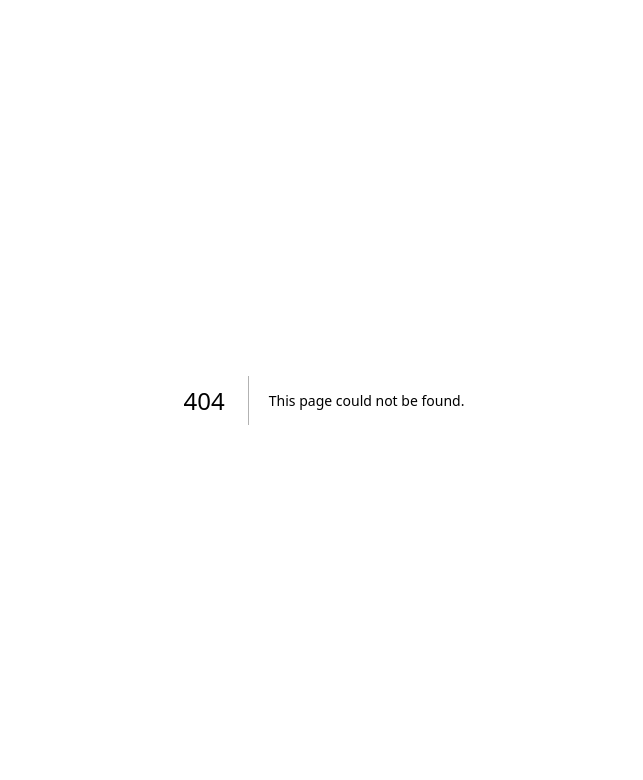
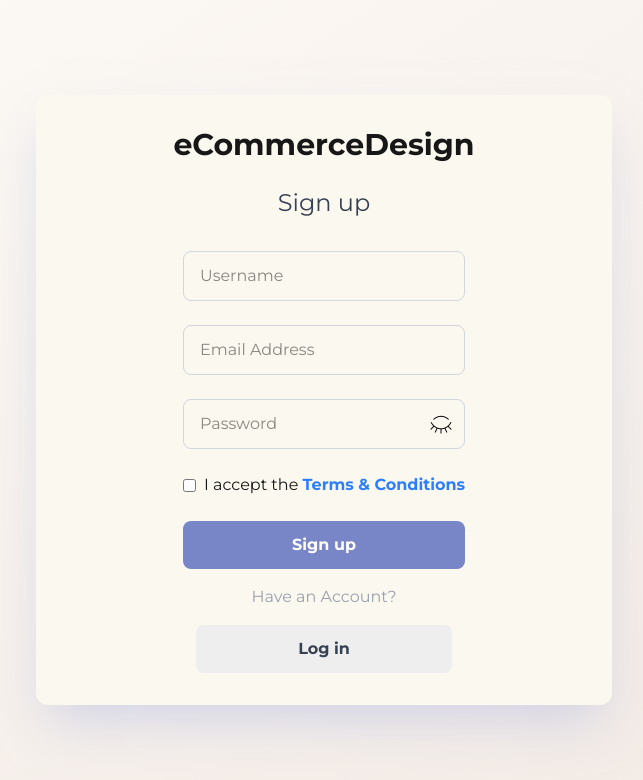
Before and after one commit to LeandroAS27/ecommerceDesign, a Next.js app in the folder ecommerce-frontend/: page /auth/register in a window 1280 px wide. Before the commit this address had no page. Shown: the top 780 px of the page, without its empty margins (316-959 px from the left). Built offline with nearby package versions, Linux system fonts and the light colour scheme.

Commit message:
Feito a tela de login e register, mais as funcionalidade para enviar os dados e fazer o login

```diff
--- /dev/null
+++ b/ecommerce-frontend/src/app/auth/login/page.jsx
@@ -0,0 +1,75 @@
+"use client"
+
+import { useState } from "react";
+import Image from "next/image";
+import Eye from '../../../../public/olho-visível.png';
+import EyeClosed from '../../../../public/olho-fechado.png';
+import Link from "next/link";
+
+const Login = () => {
+    const [showPassword, setShowPassword] = useState(false);
+
+    const handleShowPassword = (e) => {
+        e.preventDefault()
+        setShowPassword((prev) => !prev);
+    }
+
+    const handleSubmit = () => {
+
+    }
+
+    return(
+        <div className="w-full h-screen flex flex-col justify-center items-center bg-gradient-to-br from-[#FDFAF6] to-[#F2E9E4]">
+            <div className="w-full max-w-xl p-8 min-h-96 bg-[#FBF8EF] flex flex-col items-center justify-center rounded-xl shadow-2xl shadow-[#A9B5DF]/50 ">
+                <h1 className="mb-6 text-3xl font-title font-bold text-center">eCommerceDesign</h1>
+                <h3 className="mb-8 text-2xl font-sans text-center text-gray-700">Sign in</h3>
+
+                <form className="space-y-6">
+                    <div>
+                        <input
+                        type="email"
+                        placeholder="Email Address"
+                        className="p-2 border rounded-lg w-full px-4 py-3 border-gray-300 focus:outline-none focus:ring-2 focus:ring-blue-400 transition"
+                        />
+                    </div>
+
+                    <div className="relative">
+                        <input
+                        type={`${showPassword ? "text" : "password"}`}
+                        placeholder="Password"
+                        className="w-full p-2 border rounded-lg px-4 py-3 focus:outline-none focus:ring-2 focus:ring-blue-400 transition"
+                        />
+                        <button
+                        className="absolute right-0 inset-y-0 flex items-center pr-3"
+                        onClick={handleShowPassword}>
+                            <Image
+                            src={showPassword ? Eye : EyeClosed}
+                            alt="Mostrar senha"
+                            width={24}
+                            height={24}
+                            />
+                        </button>
+                    </div>
+
+                    <button
+                    className="w-full py-3 bg-[#7886C7] cursor-pointer text-white font-semibold rounded-lg hover:bg-[#2D336B] transition"
+                    onClick={handleSubmit}
+                    >
+                        Log in
+                    </button>
+                </form>
+
+                <div className="mt-4 text-center w-full max-w-1/2">
+                    <p className="text-gray-700 text-sm">Forgot your password?</p>
+                    <p className="text-gray-400 mt-4">Don't Have an Account?</p>
+                    <button className="w-full py-3 bg-[#EEEEEE] cursor-pointer font-semibold rounded-lg mt-4">
+                        <Link href="/auth/register"><span className="text-gray-700">Create New Account</span></Link>
+                    </button>
+                </div>
+            </div>
+
+        </div>
+    )
+}
+
+export default Login;
--- /dev/null
+++ b/ecommerce-frontend/src/app/auth/register/page.jsx
@@ -0,0 +1,120 @@
+"use client"
+
+import { useState } from "react";
+import Image from "next/image";
+import Eye from '../../../../public/olho-visível.png';
+import EyeClosed from '../../../../public/olho-fechado.png';
+import Link from "next/link";
+
+const Register = () => {
+    const [showPassword, setShowPassword] = useState(false);
+    const [userName, setUserName] = useState('')
+    const [email, setEmail] = useState('')
+    const [password, setPassword] = useState('')
+    const [acceptedTerms, setAcceptedTerms] = useState(false);
+
+    const userData = {userName, email, password}
+
+        const handleShowPassword = (e) => {
+            e.preventDefault()
+            setShowPassword((prev) => !prev);
+        }
+
+
+
+        const handleSubmit = (e) => {
+            e.preventDefault()
+
+            const sendData = async () => {
+                try {
+                    const response = await fetch('http://localhost:5000/users', {
+                        method: "POST",
+                        headers: {
+                            "Content-Type": "application/json",
+                        },
+                        body: JSON.stringify(userData)
+                    })
+
+                    if(!response.ok){
+                        throw new Error(`Erro ao enviar os dados ${response.status}`)
+                    }
+
+                    const data = await response.json()
+                    console.log("dados enviados com sucesso", data)
+                } catch (error) {
+                    console.log("Erro ao enviar os dados", error)
+                }
+            }
+            sendData()
+        }
+
+
+    return(
+        <div className="w-full h-screen flex flex-col justify-center items-center bg-gradient-to-br from-[#FDFAF6] to-[#F2E9E4]">
+            <div className="w-full max-w-xl p-8 min-h-96 bg-[#FBF8EF] flex flex-col items-center justify-center rounded-xl shadow-2xl shadow-[#A9B5DF]/50 ">
+                <h1 className="mb-6 text-3xl font-title font-bold text-center">eCommerceDesign</h1>
+                <h3 className="mb-8 text-2xl font-sans text-center text-gray-700">Sign up</h3>
+
+                <form className="space-y-6">
+                    <div>
+                        <input
+                        type="text"
+                        placeholder="Username"
+                        className="p-2 border rounded-lg w-full px-4 py-3 border-gray-300 focus:outline-none focus:ring-2 focus:ring-blue-400 transition"
+                        onChange={(e) => setUserName(e.target.value)}
+                        />
+                    </div>
+
+                    <div>
+                        <input
+                        type="email"
+                        placeholder="Email Address"
+                        className="p-2 border rounded-lg w-full px-4 py-3 border-gray-300 focus:outline-none focus:ring-2 focus:ring-blue-400 transition"
+                        onChange={(e) => setEmail(e.target.value)}
+                        />
+                    </div>
+
+                    <div className="relative">
+                        <input
+                        type={`${showPassword ? "text" : "password"}`}
+                        placeholder="Password"
+                        className="w-full p-2 border border-gray-300 rounded-lg px-4 py-3 focus:outline-none focus:ring-2 focus:ring-blue-400 transition"
+                        onChange={(e) => setPassword(e.target.value)}
+                        />
+                        <button
+                        className="absolute right-0 inset-y-0 flex items-center pr-3"
+                        onClick={handleShowPassword}>
+                            <Image
+                            src={showPassword ? Eye : EyeClosed}
+                            alt="Mostrar senha"
+                            width={24}
+                            height={24}
+                            />
+                        </button>
+                    </div>
+
+                    <div className="flex space-x-2 items-center">
+                        <input type="checkbox"/>
+                        <p>I accept the <span className="text-blue-500 font-bold">Terms &amp; Conditions</span></p>
+                    </div>
+
+                    <button
+                    className="w-full py-3 bg-[#7886C7] cursor-pointer text-white font-semibold rounded-lg hover:bg-[#2D336B] transition"
+                    onClick={handleSubmit}
+                    >
+                        Sign up
+                    </button>
+                </form>
+
+                <div className="mt-4 text-center w-full max-w-1/2">
+                    <p className="text-gray-400">Have an Account?</p>
+                    <button className="w-full py-3 bg-[#EEEEEE] cursor-pointer font-semibold rounded-lg mt-4">
+                        <Link href="/auth/login"><span className="text-gray-700">Log in</span></Link>
+                    </button>
+                </div>
+            </div>
+        </div>
+    )
+}
+
+export default Register;
--- a/ecommerce-frontend/src/app/components/header.jsx
+++ b/ecommerce-frontend/src/app/components/header.jsx
@@ -34,7 +34,7 @@ const Header = ({onCartClick}) => {
                         <Image src={like} alt="Icone de coracao" width={24} height={24}/>
                     </Link>
 
-                    <Link href="/login">
+                    <Link href="/auth/login">
                         <Image src={person} alt="Icone de uma pessoa" width={24} height={24}/>
                     </Link>
 
```
Also changed, not shown: ecommerce-frontend/public/olho-fechado.png (added), ecommerce-frontend/public/olho-visível.png (added).
